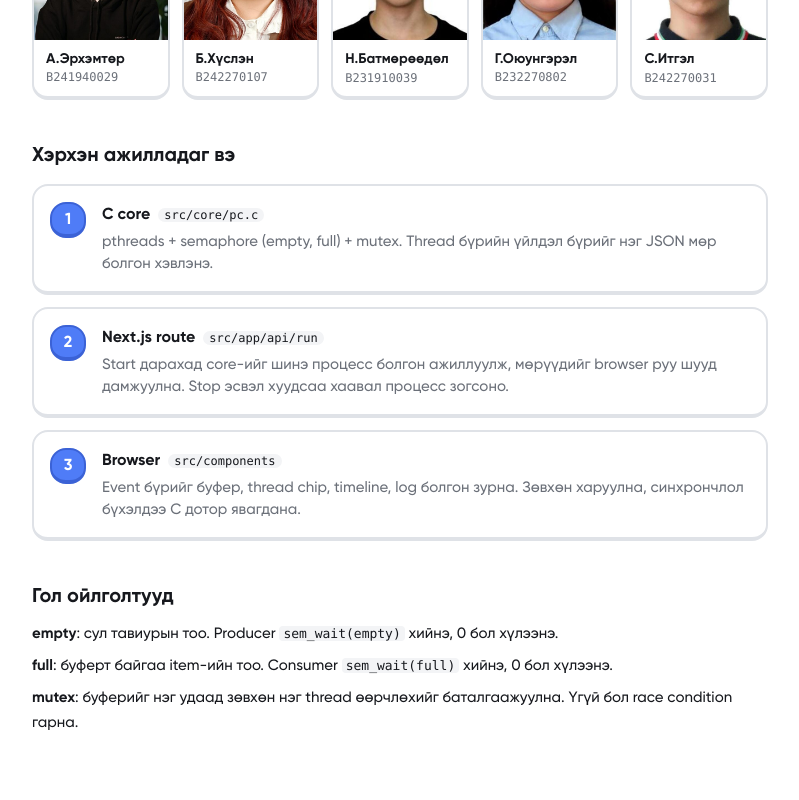
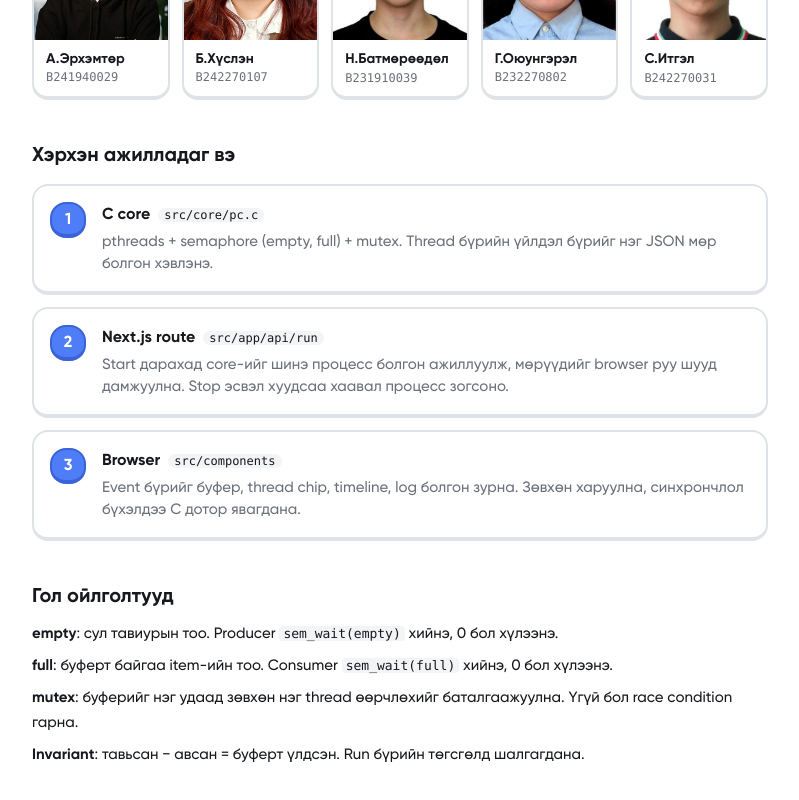
Before and after one commit to khuslenshi/os-bd1-producer-consumer, a Next.js app: page /about-mock in a window 1280 px wide. Shown: the part 422-1222 px from the top of the page, without its empty margins (240-1039 px from the left). Built offline with nearby package versions, Linux system fonts and the light colour scheme.

Commit message:
fix: explain the invariant on about mock

```diff
--- a/src/app/about-mock/page.tsx
+++ b/src/app/about-mock/page.tsx
@@ -67,6 +67,7 @@ export default function Page() {
           <li><b>empty</b>: сул тавиурын тоо. Producer <code className="rounded bg-muted px-1 font-mono text-[13px]">sem_wait(empty)</code> хийнэ, 0 бол хүлээнэ.</li>
           <li><b>full</b>: буферт байгаа item-ийн тоо. Consumer <code className="rounded bg-muted px-1 font-mono text-[13px]">sem_wait(full)</code> хийнэ, 0 бол хүлээнэ.</li>
           <li><b>mutex</b>: буферийг нэг удаад зөвхөн нэг thread өөрчлөхийг баталгаажуулна. Үгүй бол race condition гарна.</li>
+          <li><b>Invariant</b>: тавьсан − авсан = буферт үлдсэн. Run бүрийн төгсгөлд шалгагдана.</li>
         </ul>
       </section>
     </main>
```
